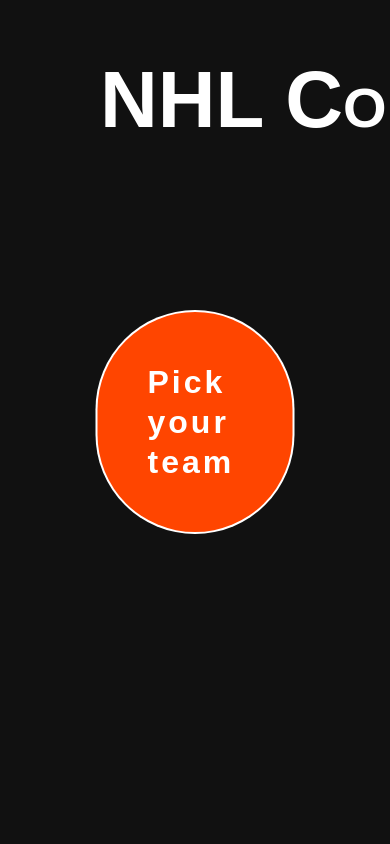
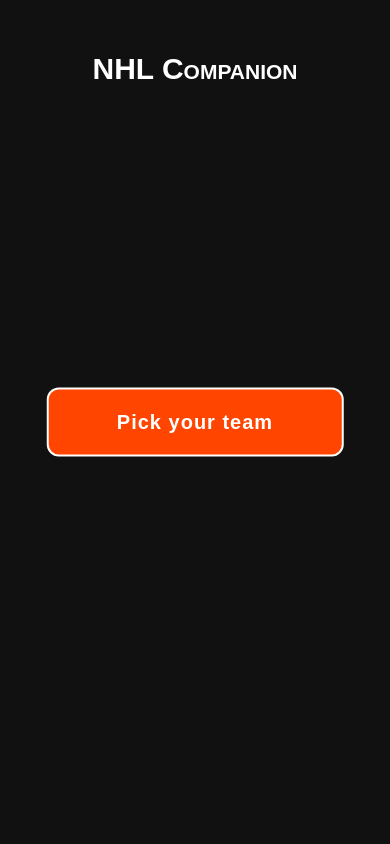
Before and after one commit to BrandonMiller18/nhlcompanion2, a Flask app: page / in a window 390 px wide; the page is wider, and only the part inside the window is pictured. Run offline with Flask 3, Linux system fonts and the light colour scheme.

Commit message:
mobile styles, shitty, but better

```diff
--- a/nhlcompanion/static/css/stylesheet.css
+++ b/nhlcompanion/static/css/stylesheet.css
@@ -429,7 +429,7 @@
     padding: 10px 0;
 }
 
-
+/* MEDIA QUERIES */
 
 @media screen and (max-width: 1500px) {
     .start {
@@ -437,3 +437,79 @@
         padding: 50px;
     }
 }
+
+@media only screen and (max-width: 500px) {
+
+    .main {
+        padding: 50px 0 0;
+        row-gap: 10px;
+    }
+
+    .title {
+        display: initial;
+        text-align: center;
+    }
+
+    .title h1 {
+        font-size: 30px;
+
+    }
+
+    .start {
+        width: 75vw;
+        text-align: center;
+        border-radius: 10px;
+        border: none;
+        padding: 20px 30px;
+        transform: translate(-50%, -50%);
+        background-color: #ff4500;
+        color: #fff;
+        letter-spacing: 1px;
+        font-weight: bold;
+        font-size: 1.25rem;
+        text-decoration: none;
+        box-shadow: 0 0 0px 2px #fff;
+    }
+
+    .go-back {
+        position: absolute;
+        top: 20px;
+        left: 15px;
+    }
+
+    .card-wrapper {
+        flex-flow: column;
+        row-gap: 10px;
+    }
+
+    .card {
+        margin: 0;
+    }
+
+    .card h2 {
+        font-size: 24px;
+    }
+
+    table {
+        min-height: fit-content;
+    }
+
+    thead {
+        font-weight: bold;
+        font-size: 1rem;
+    }
+
+    tbody {
+        font-size: 1rem;
+    }
+
+    .card-wrapper .stacked {
+        flex-flow: column;
+        min-width: 100vw;
+    }
+
+    .start-app {
+        background-color: green;
+    }
+
+}
```
Also changed, not shown: nhlcompanion/templates/app/team_page.html (+26 -18 lines).
